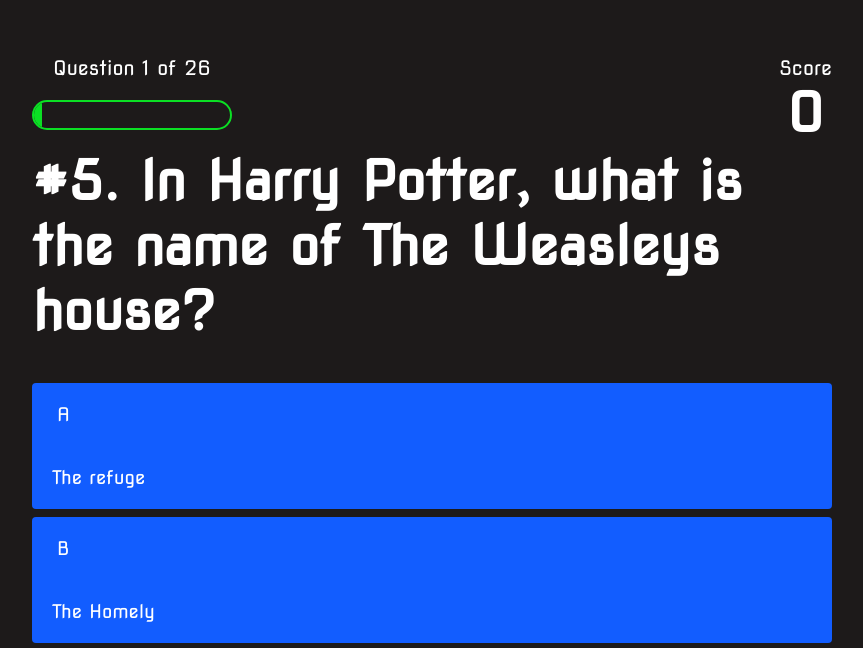
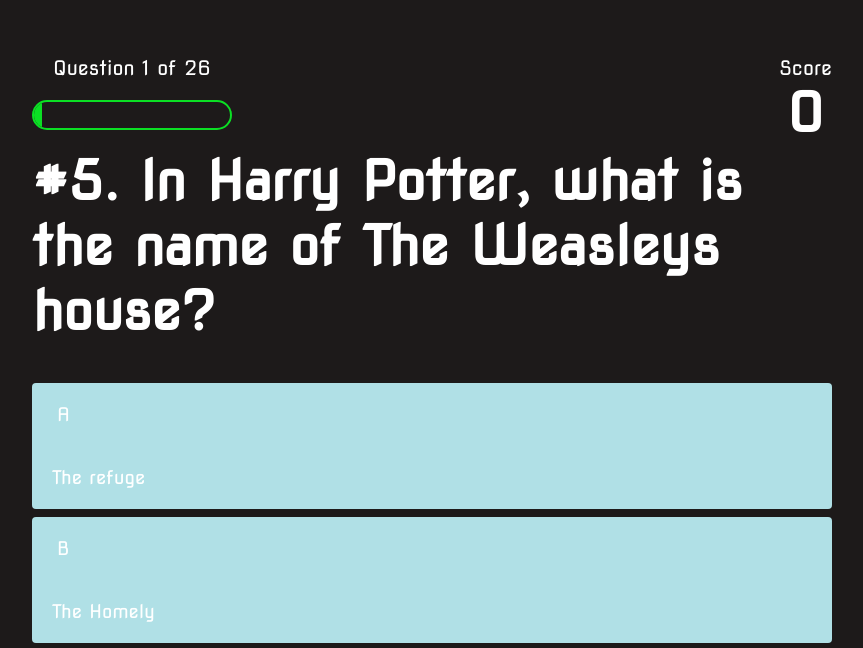
Before and after one commit to bosunwalk/quizapp, a plain HTML site: page game.html in a window 1280 px wide. Shown: the part 144-792 px from the top of the page, without its empty margins (208-1071 px from the left). Drawn offline with Linux system fonts and the light colour scheme.

Commit message:
changed the background color

```diff
--- a/game.css
+++ b/game.css
@@ -14,7 +14,7 @@ body {
     margin-bottom: 0.8rem;
     width: 100%;
     border-radius: 4px;
-    background: rgb(18, 93, 255);
+    background: powderblue;
     font-size: 3rem;
     min-width: 80rem;
 
```
